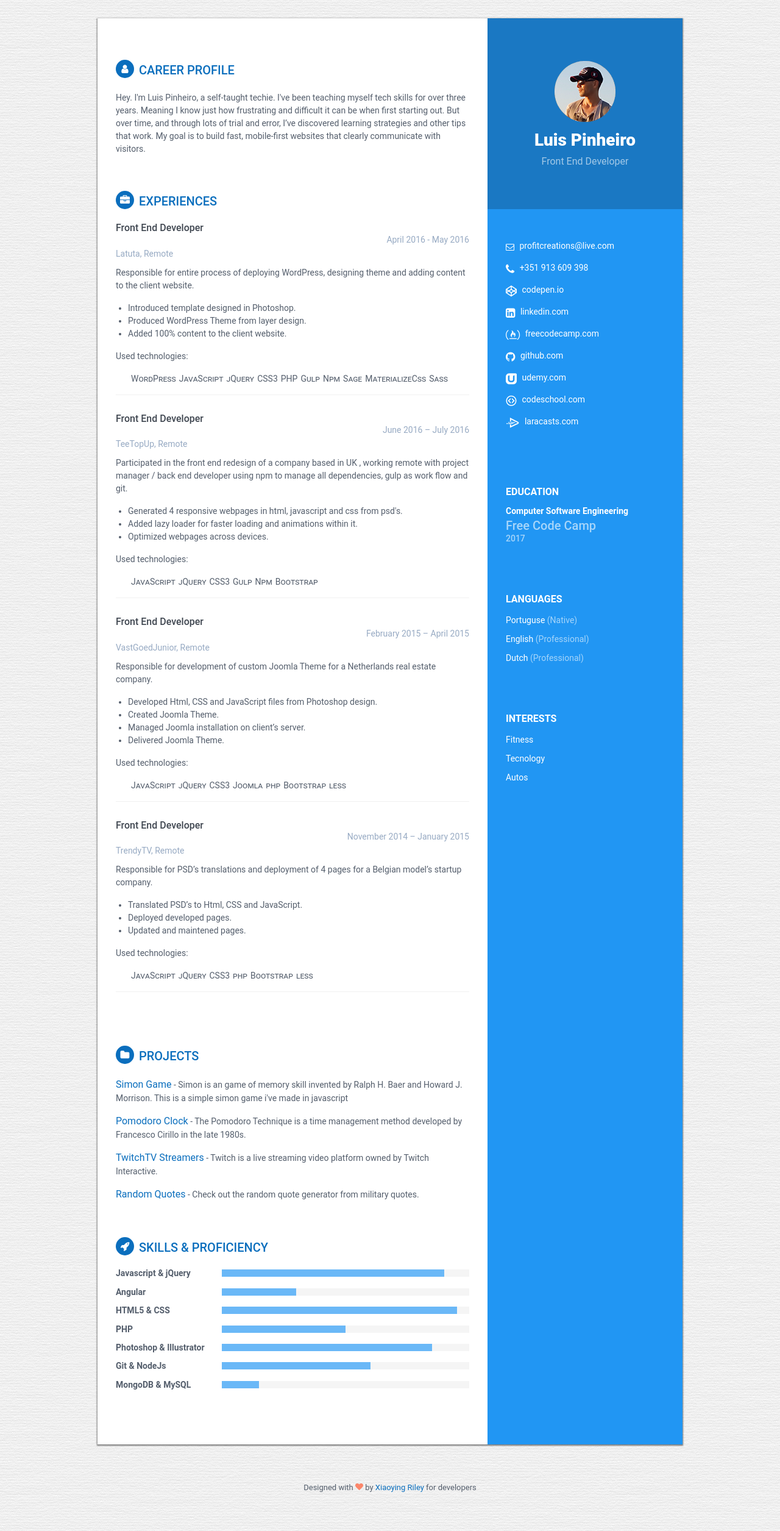
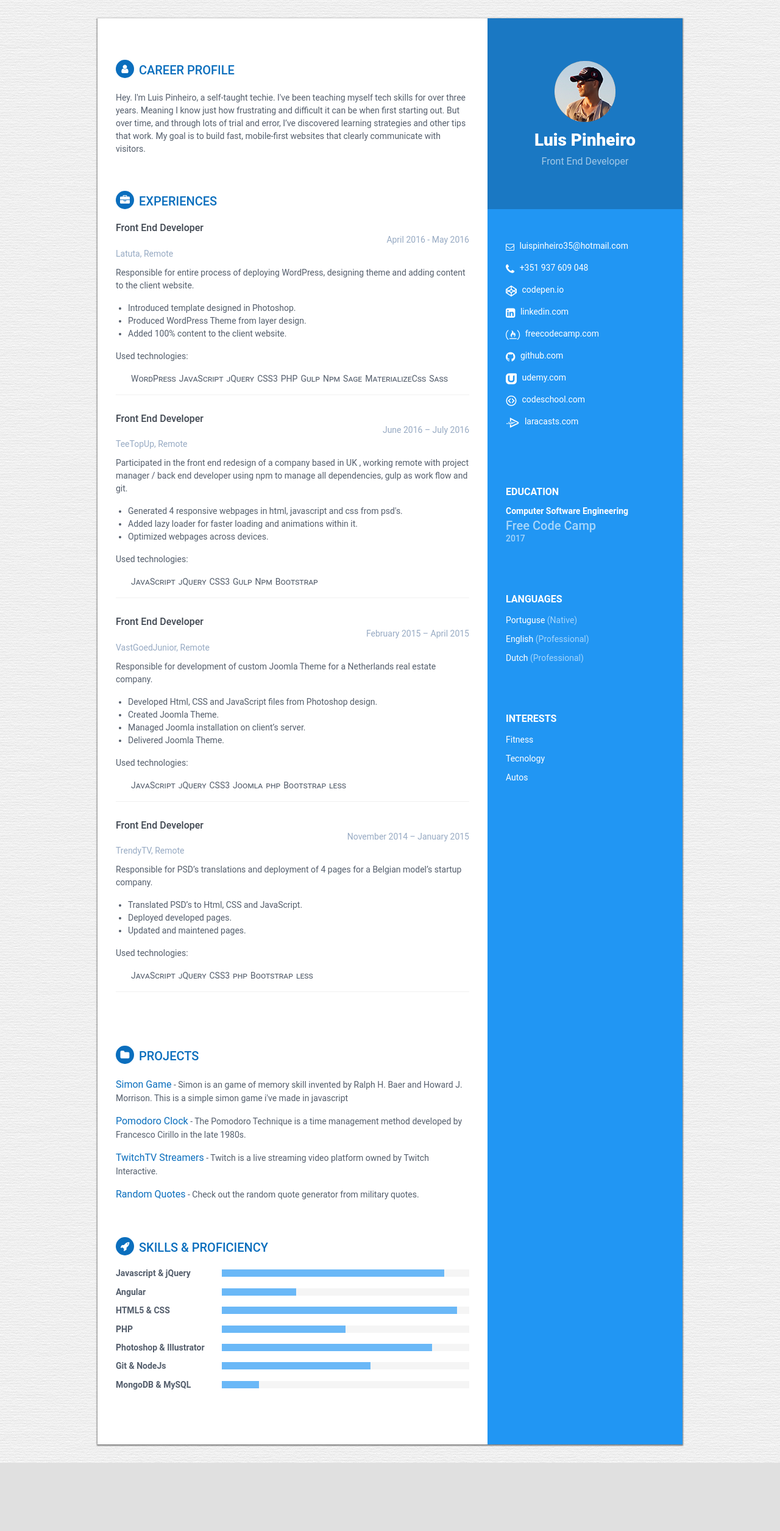
Before and after one commit to luis-pinheiro/luis-pinheiro.github.io, a website: page resume.html in a window 1280 px wide. Shown: the whole page at 61% size. After the commit the page ends 2399 px from the top, so only its background shows below. Drawn offline with Linux system fonts and the light colour scheme; files whose address does not match are found by name.

Commit message:
Updated info

```diff
--- a/resume.html
+++ b/resume.html
@@ -35,9 +35,9 @@
 
                   <div class="contact-container container-block">
                         <ul class="list-unstyled contact-list">
-                              <li class="email"><a href="mailto: profitcreations@live.com"><i class="icon icon-envelope-o"></i> profitcreations@live.com</a>
+                              <li class="email"><a href="mailto: luispinheiro35@hotmail.com"><i class="icon icon-envelope-o"></i> luispinheiro35@hotmail.com</a>
                               </li>
-                              <li class="phone"><a href="tel:+351913609398"><i class="icon icon-phone"></i> +351 913 609 398</a>
+                              <li class="phone"><a href="tel:+351937609048"><i class="icon icon-phone"></i> +351 937 609 048</a>
                               </li>
                               <li>
                                     <a href="http://codepen.io/ProfitCreations/" target="_blank"><i class="icon icon-codepen"></i> codepen.io</a>
@@ -492,13 +492,13 @@ My goal is to build fast, mobile-first websites that clearly communicate with vi
             <!--//main-body-->
       </div>
 
-      <footer class="footer">
-            <div class="text-center">
+      <!-- <footer class="footer"> -->
+            <!-- <div class="text-center"> -->
                   <!--/* This template is released under the Creative Commons Attribution 3.0 License. Please keep the attribution link below when using for your own project. Thank you for your support. :) If you'd like to use the template without the attribution, you can check out other license options via our website: themes.3rdwavemedia.com */-->
-                  <small class="copyright">Designed with <i class="icon icon-heart"></i> by <a href="http://themes.3rdwavemedia.com" target="_blank">Xiaoying Riley</a> for developers</small>
-            </div>
+                  <!-- <small class="copyright">Designed with <i class="icon icon-heart"></i> by <a href="http://themes.3rdwavemedia.com" target="_blank">Xiaoying Riley</a> for developers</small> -->
+            <!-- </div> -->
             <!--//container-->
-      </footer>
+      <!-- </footer> -->
       <!--//footer-->
 
       <!-- Javascript -->
```
Also changed, not shown: index.html (+4 -3 lines).
